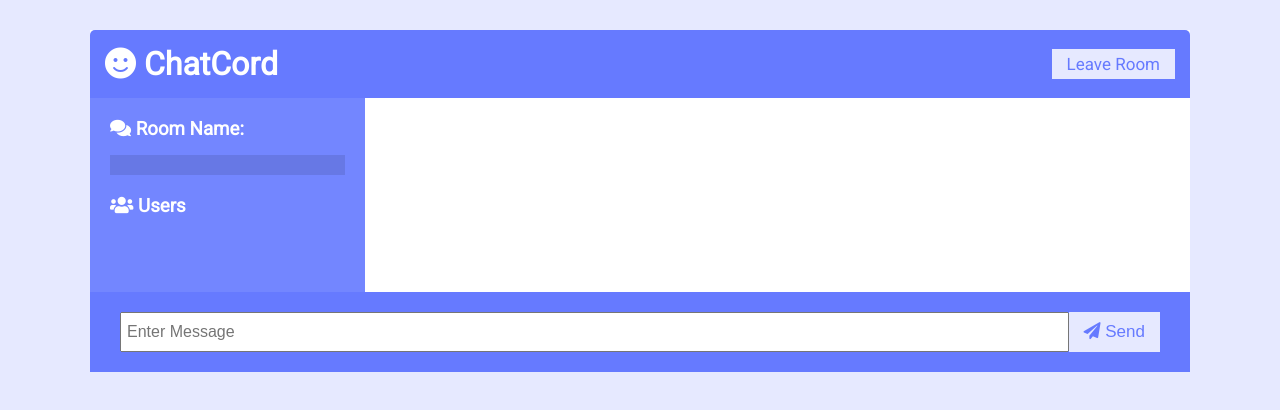
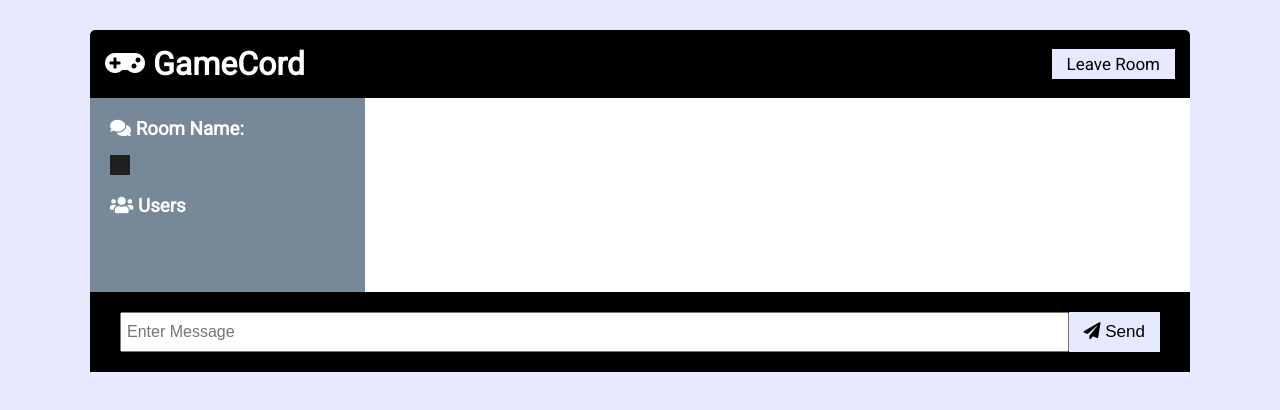
Before and after one commit to AyushDubey-maker/Real-Time-Web-Chat, a website: page public/chat.html in a window 1280 px wide. Drawn offline with nearby package versions, Linux system fonts and the light colour scheme; no server answers.

Commit message:
Changed ChatCord to GameCord

```diff
--- a/public/chat.html
+++ b/public/chat.html
@@ -5,12 +5,12 @@
   <meta name="viewport" content="width=device-width, initial-scale=1.0">
   <link rel="stylesheet" href="https://cdnjs.cloudflare.com/ajax/libs/font-awesome/5.12.1/css/all.min.css" integrity="sha256-mmgLkCYLUQbXn0B1SRqzHar6dCnv9oZFPEC1g1cwlkk=" crossorigin="anonymous" />
   <link rel="stylesheet" href="css/style.css">
-  <title>ChatCord App</title>
+  <title>GameCord App</title>
 </head>
 <body>
   <div class="chat-container">
     <header class="chat-header">
-      <h1><i class="fas fa-smile"></i> ChatCord</h1>
+      <h1><i class="fas fa-gamepad"></i> GameCord</h1>
       <a href="index.html" class="btn">Leave Room</a>
     </header>
     <main class="chat-main">
--- a/public/css/style.css
+++ b/public/css/style.css
@@ -1,8 +1,9 @@
 @import url('https://fonts.googleapis.com/css?family=Roboto&display=swap');
 
 :root {
-	--dark-color-a: #667aff;
-	--dark-color-b: #7386ff;
+	/* --dark-color-a: #667aff; */
+	--dark-color-a: #000000;
+	--dark-color-b:#778899;
 	--light-color: #e6e9ff;
 	--success-color: #5cb85c;
 	--error-color: #d9534f;
@@ -72,9 +73,11 @@
 
 .chat-sidebar h2 {
 	font-size: 20px;
-	background: rgba(0, 0, 0, 0.1);
+	/* background: rgba(0, 0, 0, 0.1); */
+	background-color: #202020;
 	padding: 10px;
 	margin-bottom: 20px;
+	width: fit-content;
 }
 
 .chat-sidebar h3 {
--- a/utils/users.js
+++ b/utils/users.js
@@ -16,7 +16,9 @@
 //User Leaves the Chat
 function userLeave(id){
     const index=users.findIndex(user=>user.id===id);
+
     if(index !==-1){
+
         return users.splice(index,1)[0];
     }
 }
```
Also changed, not shown: public/index.html (+2 -2 lines).
